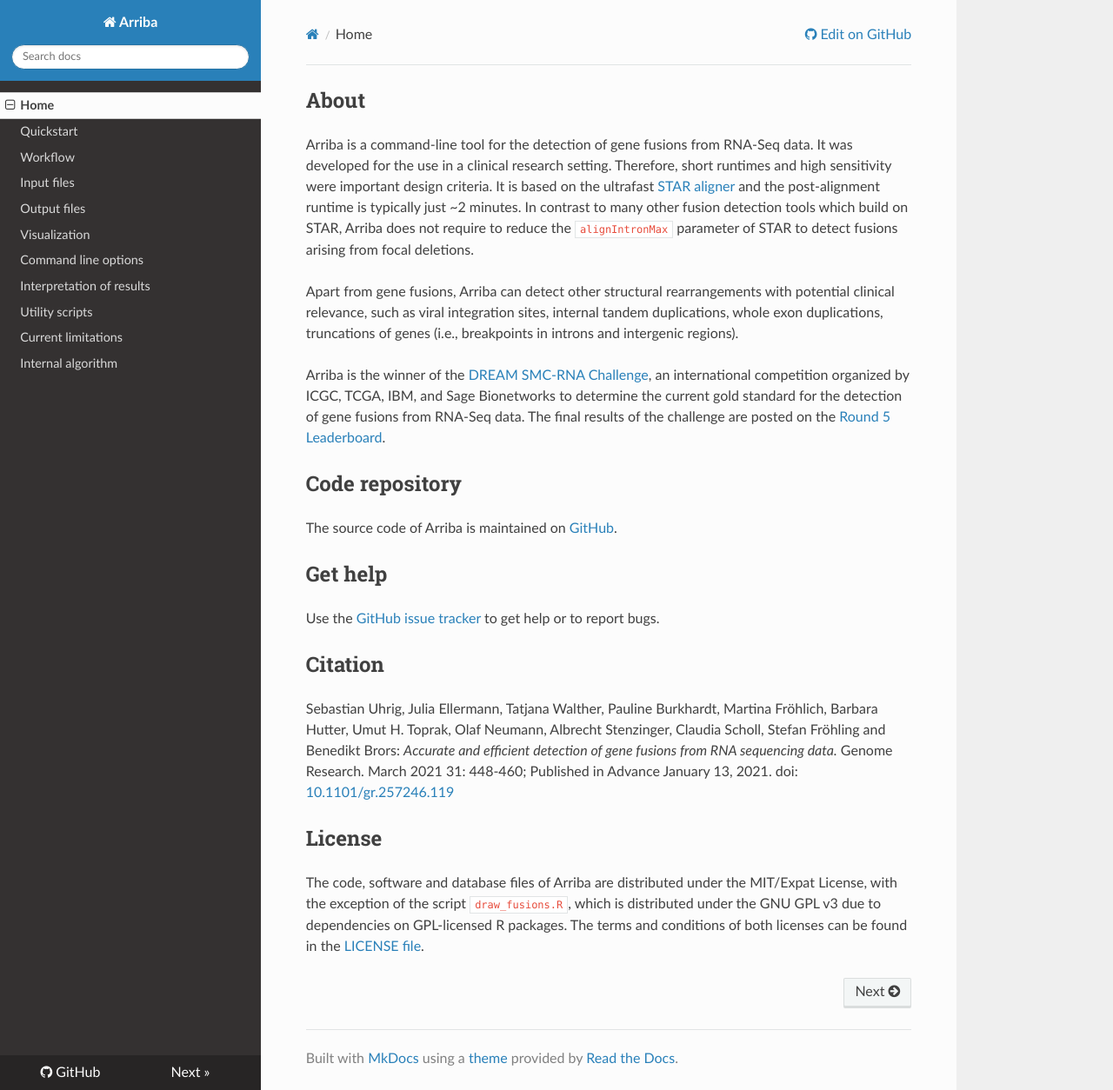
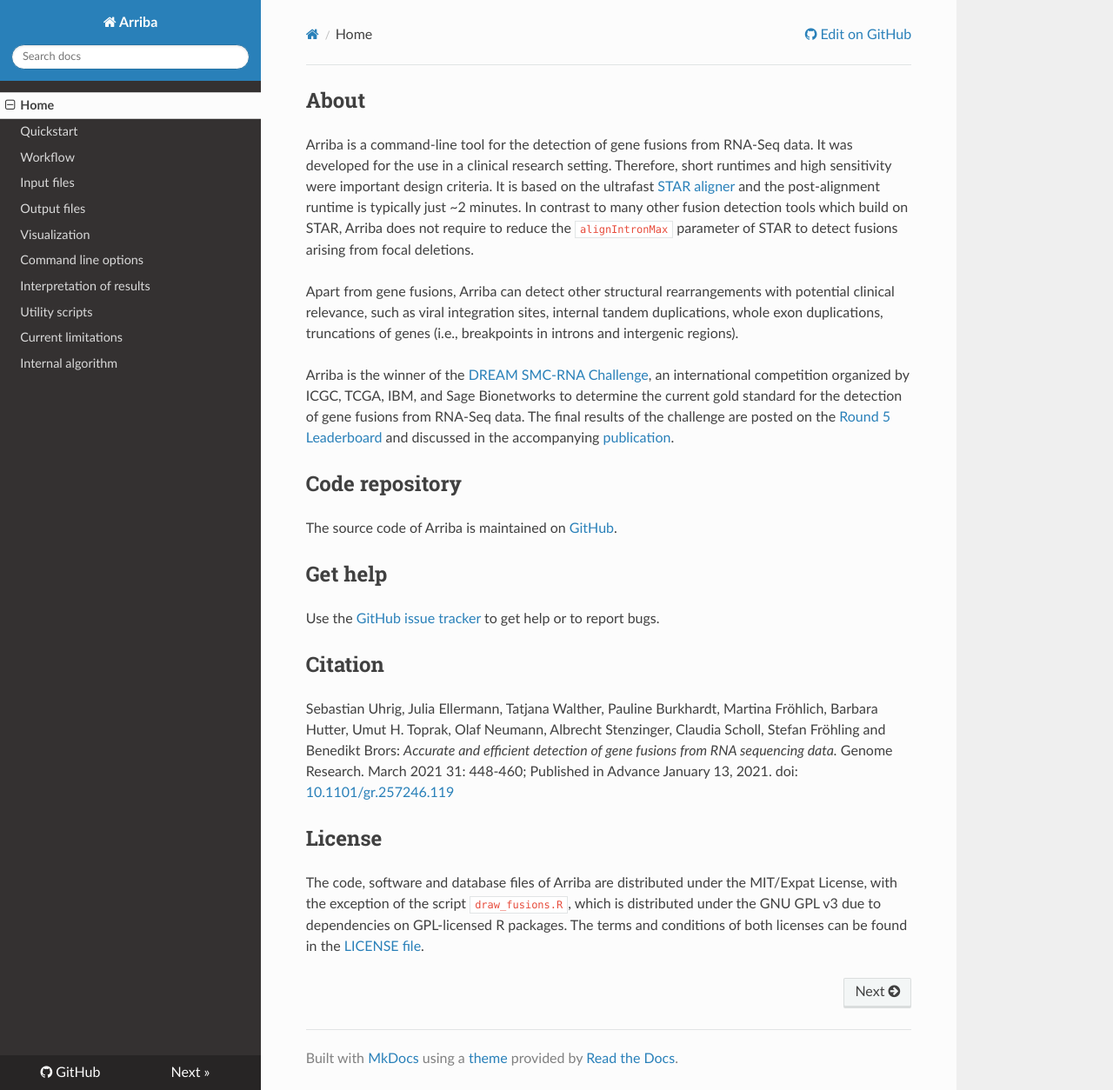
Before and after one commit to suhrig/arriba, an MkDocs documentation site: the page built from documentation/index.md, in a window 1280 px wide and 1254 px high. Shown: the whole window at 87% size. Built offline with MkDocs 1.6.1, drawn with Linux system fonts in a browser that asks for light colours; nearby versions of some CDN libraries; old or Windows-style settings are respelled for this version of MkDocs.

Commit message:
link to DREAM Challenge publication

```diff
--- a/documentation/index.md
+++ b/documentation/index.md
@@ -5,7 +5,7 @@
 
 Apart from gene fusions, Arriba can detect other structural rearrangements with potential clinical relevance, such as viral integration sites, internal tandem duplications, whole exon duplications, truncations of genes (i.e., breakpoints in introns and intergenic regions).
 
-Arriba is the winner of the [DREAM SMC-RNA Challenge](https://www.synapse.org/SMC_RNA), an international competition organized by ICGC, TCGA, IBM, and Sage Bionetworks to determine the current gold standard for the detection of gene fusions from RNA-Seq data. The final results of the challenge are posted on the [Round 5 Leaderboard](https://www.synapse.org/#!Synapse:syn2813589/wiki/588511).
+Arriba is the winner of the [DREAM SMC-RNA Challenge](https://www.synapse.org/SMC_RNA), an international competition organized by ICGC, TCGA, IBM, and Sage Bionetworks to determine the current gold standard for the detection of gene fusions from RNA-Seq data. The final results of the challenge are posted on the [Round 5 Leaderboard](https://www.synapse.org/#!Synapse:syn2813589/wiki/588511) and discussed in the accompanying [publication](https://doi.org/10.1016/j.cels.2021.05.021).
 
 Code repository
 ---------------
```
Also changed, not shown: README.md (+1 -1 lines).
